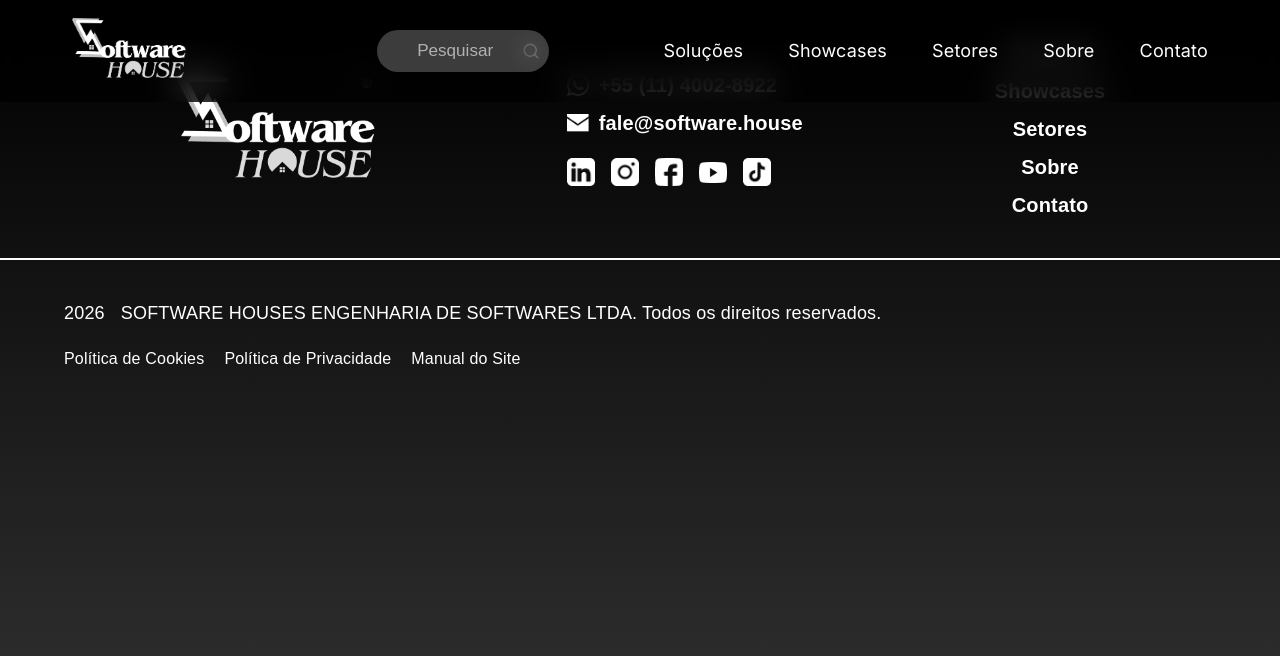
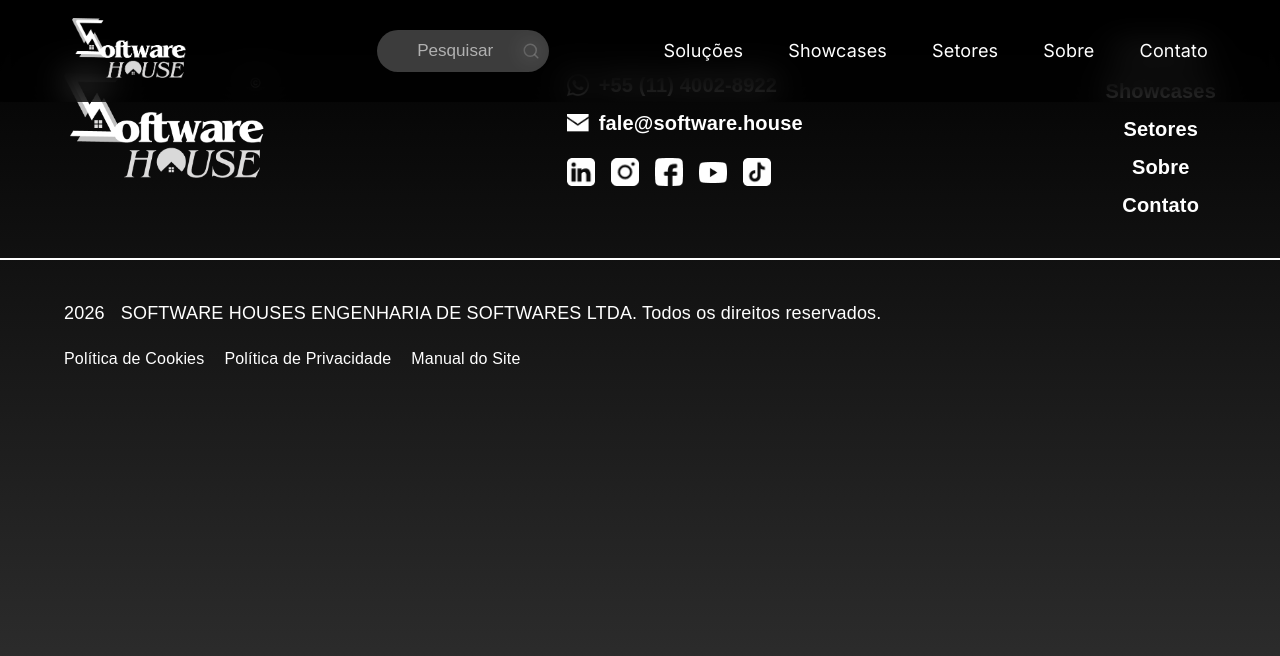
Before and after one commit to Sigma-Software-House/Software-House, a React (Vite) app: page /showcases in a window 1280 px wide. Shown: the top 656 px of the page. Built offline with nearby package versions, Linux system fonts and the light colour scheme.

Commit message:
(fix) espaçamento no footer

```diff
--- a/src/components/footer/footer.css
+++ b/src/components/footer/footer.css
@@ -6,7 +6,7 @@
 }
 
 .footerContainer {
-    max-width: 1500px;
+    max-width: 2500px;
     margin: 0 auto;
     display: flex;
     flex-direction: column;
@@ -17,7 +17,7 @@
 .footerTop {
     display: flex;
     flex-direction: row;
-    justify-content: center;
+    justify-content: space-between;
     align-items: center;
     padding: 40px clamp(20px, 5vw, 80px);
     gap: clamp(60px, 15vw, 311px);
```
